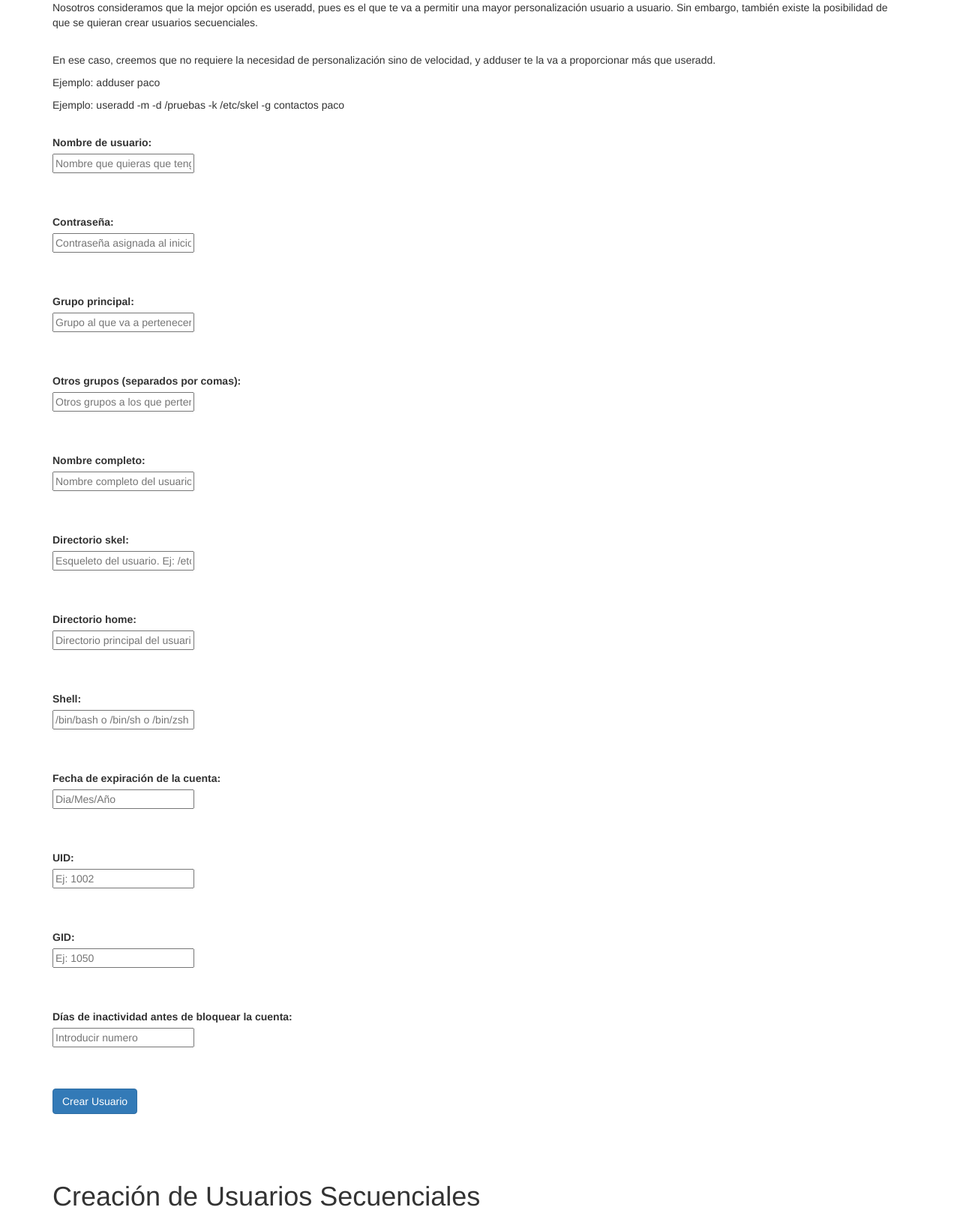
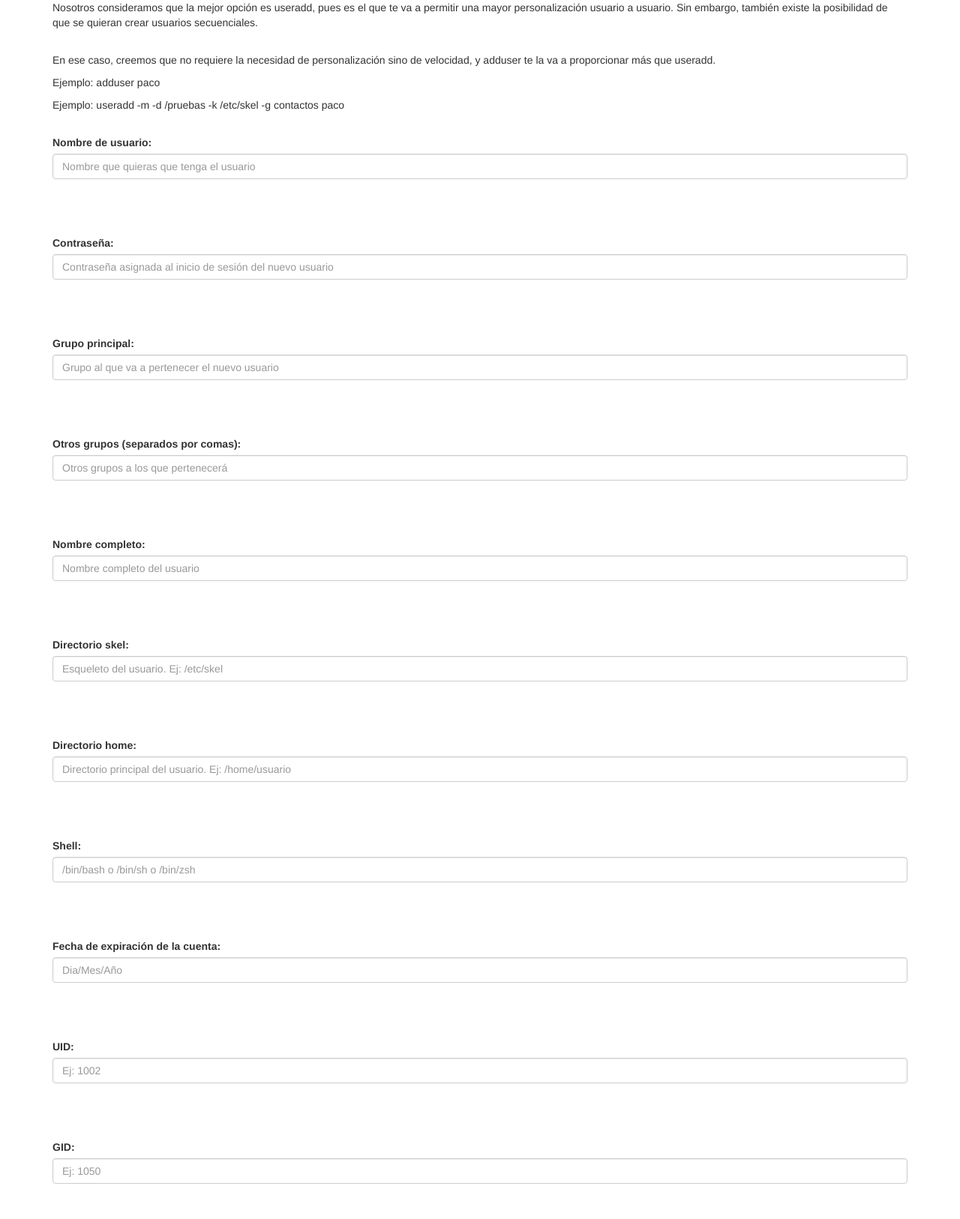
Before and after one commit to gabrielASIR/test_TFG, a Django app: template usuarios/templates/usuarios/crear_usuario.html in a window 1280 px wide. Shown: the part 270-1896 px from the top of the page at 75% size. Run offline with Django 3.2, Linux system fonts and the light colour scheme; the template is opened without the code that fills it, so the values that code supplies are empty; some libraries are stand-ins or nearby versions.

Commit message:
Proyecto finalizado

```diff
--- a/usuarios/templates/usuarios/crear_usuario.html
+++ b/usuarios/templates/usuarios/crear_usuario.html
@@ -80,62 +80,62 @@
             {% csrf_token %}
             <div class="form-group">
                 <label for="nombre_usuario">Nombre de usuario:</label><br>
-                <input type="text" id="nombre_usuario" name="nombre_usuario" placeholder="Nombre que quieras que tenga el usuario"><br><br>
+                <input type="text" id="nombre_usuario" name="nombre_usuario" placeholder="Nombre que quieras que tenga el usuario" class="form-control"><br><br>
             </div><br>
 
             <div class="form-group">
                 <label for="contrasena">Contraseña:</label><br>
-                <input type="password" id="contrasena" name="contrasena" placeholder="Contraseña asignada al inicio de sesión del nuevo usuario"><br><br>
+                <input type="password" id="contrasena" name="contrasena" placeholder="Contraseña asignada al inicio de sesión del nuevo usuario" class="form-control"><br><br>
             </div><br>
 
             <div class="form-group">
                 <label for="grupo_principal">Grupo principal:</label><br>
-                <input type="text" id="grupo_principal" name="grupo_principal" placeholder="Grupo al que va a pertenecer el nuevo usuario"><br><br>
+                <input type="text" id="grupo_principal" name="grupo_principal" placeholder="Grupo al que va a pertenecer el nuevo usuario" class="form-control"><br><br>
             </div><br>
 
             <div class="form-group">
                 <label for="otros_grupos">Otros grupos (separados por comas):</label><br>
-                <input type="text" id="otros_grupos" name="otros_grupos" placeholder="Otros grupos a los que pertenecerá"><br><br>
+                <input type="text" id="otros_grupos" name="otros_grupos" placeholder="Otros grupos a los que pertenecerá" class="form-control"><br><br>
             </div><br>
 
             <div class="form-group">
                 <label for="nombre_completo">Nombre completo:</label><br>
-                <input type="text" id="nombre_completo" name="nombre_completo" placeholder="Nombre completo del usuario"><br><br>
+                <input type="text" id="nombre_completo" name="nombre_completo" placeholder="Nombre completo del usuario" class="form-control"><br><br>
             </div><br>
 
             <div class="form-group">
                 <label for="skel">Directorio skel:</label><br>
-                <input type="text" id="skel" name="skel" placeholder="Esqueleto del usuario. Ej: /etc/skel"><br><br>
+                <input type="text" id="skel" name="skel" placeholder="Esqueleto del usuario. Ej: /etc/skel" class="form-control"><br><br>
             </div><br>
 
             <div class="form-group">
                 <label for="home">Directorio home:</label><br>
-                <input type="text" id="home" name="home" placeholder="Directorio principal del usuario. Ej: /home/usuario"><br><br>
+                <input type="text" id="home" name="home" placeholder="Directorio principal del usuario. Ej: /home/usuario" class="form-control"><br><br>
             </div><br>
 
             <div class="form-group">
                 <label for="shell">Shell:</label><br>
-                <input type="text" id="shell" name="shell" placeholder="/bin/bash o /bin/sh o /bin/zsh"><br><br>
+                <input type="text" id="shell" name="shell" placeholder="/bin/bash o /bin/sh o /bin/zsh" class="form-control"><br><br>
             </div><br>
 
             <div class="form-group">
                 <label for="expire">Fecha de expiración de la cuenta:</label><br>
-                <input type="text" id="expire" name="expire" placeholder="Dia/Mes/Año"><br><br>
+                <input type="text" id="expire" name="expire" placeholder="Dia/Mes/Año" class="form-control"><br><br>
             </div><br>
 
             <div class="form-group">
                 <label for="uid">UID:</label><br>
-                <input type="text" id="uid" name="uid" placeholder="Ej: 1002"><br><br>
+                <input type="text" id="uid" name="uid" placeholder="Ej: 1002" class="form-control"><br><br>
             </div><br>
 
             <div class="form-group">
                 <label for="gid">GID:</label><br>
-                <input type="text" id="gid" name="gid" placeholder="Ej: 1050"><br><br>
+                <input type="text" id="gid" name="gid" placeholder="Ej: 1050" class="form-control"><br><br>
             </div><br>
 
             <div class="form-group">
                 <label for="inactive">Días de inactividad antes de bloquear la cuenta:</label><br>
-                <input type="text" id="inactive" name="inactive" placeholder="Introducir numero"><br><br>
+                <input type="text" id="inactive" name="inactive" placeholder="Introducir numero" class="form-control"><br><br>
             </div><br>
 
             <button type="submit" class="btn btn-primary">Crear Usuario</button>
@@ -153,17 +153,17 @@
 
             <div class="form-group">
                 <label for="prefijo">Prefijo del usuario:</label><br>
-                <input type="text" id="prefijo" name="prefijo" placeholder="Introduce el parametro a seguir para todos usuarios"><br><br>
+                <input type="text" id="prefijo" name="prefijo" placeholder="Introduce el parametro a seguir para todos usuarios" class="form-control"><br><br>
             </div><br>
 
             <div class="form-group">
                 <label for="inicio">Número de inicio:</label><br>
-                <input type="number" id="inicio" name="inicio" min="1" value="1" placeholder="Numero a seguir junto al nombre"><br><br>
+                <input type="number" id="inicio" name="inicio" min="1" value="1" placeholder="Numero a seguir junto al nombre" class="form-control"><br><br>
             </div><br>
 
             <div class="form-group">
                 <label for="fin">Número de fin:</label><br>
-                <input type="number" id="fin" name="fin" min="1" value="10" placeholder="Numero tope de usuarios"><br><br>
+                <input type="number" id="fin" name="fin" min="1" value="10" placeholder="Numero tope de usuarios" class="form-control"><br><br>
             </div><br>
 
             <button type="submit" class="btn btn-primary">Crear Usuarios</button>
```
